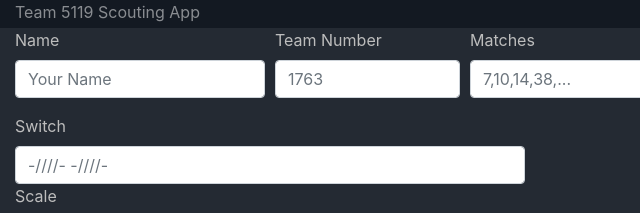
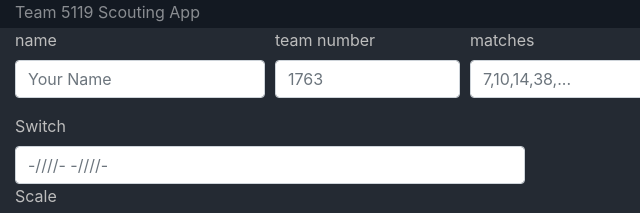
Before and after one commit to TeamSteamRobotics/ScoutingApp, an Electron app: page index.html in a window 800 px wide. Shown: the top 213 px of the page, 0-640 px from the left. Drawn offline with nearby package versions, Linux system fonts and the light colour scheme; no server answers.

Commit message:
capitalization must be standardized

```diff
--- a/index.html
+++ b/index.html
@@ -9,7 +9,7 @@
 </head>
 <body>
 <div class="container-fluid">
-    <!-- QR Code Modal -->
+    <!-- QR code modal -->
     <div class="modal fade" id="qrModal" tabindex="-1" role="dialog">
         <div class="modal-dialog" role="document">
             <div class="modal-content">
@@ -48,15 +48,15 @@
     <form id="matchForm" class="mb-4">
         <div class="form-row">
             <div class="form-group col-4">
-                <label for="inputYourName">Name</label>
+                <label for="inputYourName">name</label>
                 <input type="text" class="form-control" id="inputYourName" placeholder="Your Name">
             </div>
             <div class="form-group col-3">
-                <label for="inputTeamNumber">Team Number</label>
+                <label for="inputTeamNumber">team number</label>
                 <input type="text" class="form-control" id="inputTeamNumber" placeholder="1763">
             </div>
             <div class="form-group col-5">
-                <label for="inputMatches">Matches</label>
+                <label for="inputMatches">matches</label>
                 <input type="text" class="form-control" id="inputMatches" placeholder="7,10,14,38,...">
             </div>
         </div>
```
Also changed, not shown: 1 other file.
